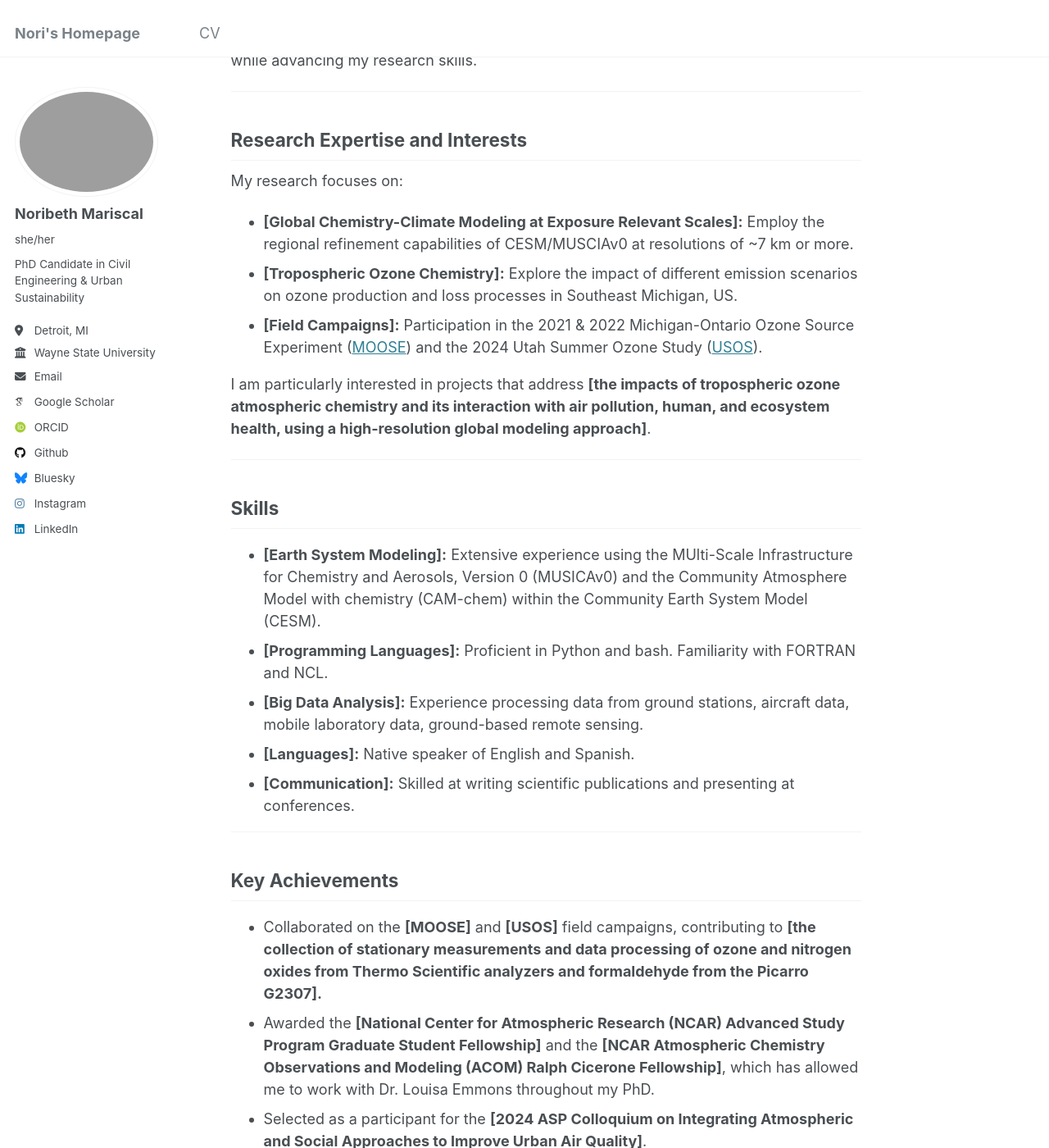
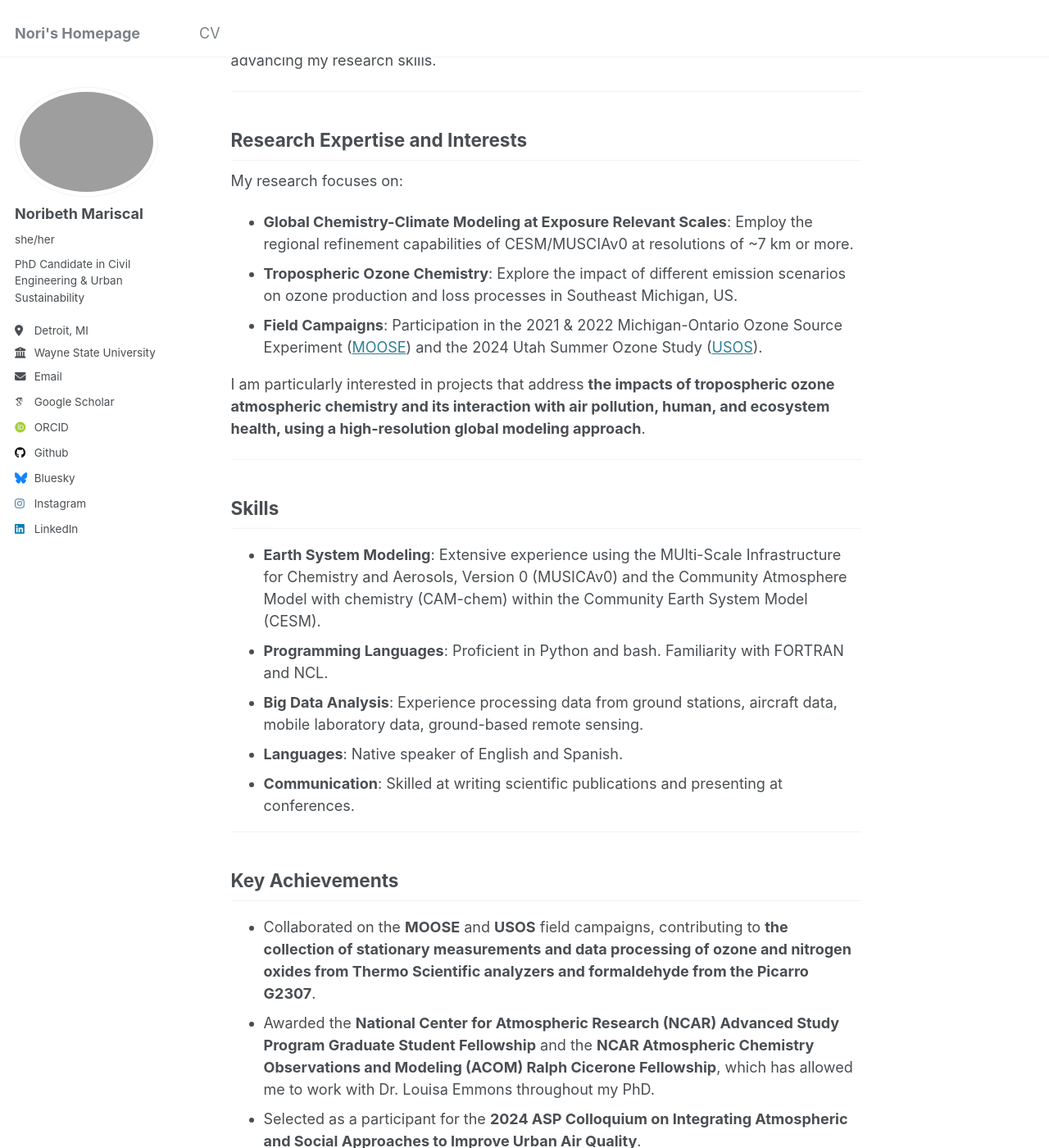
Before and after one commit to noribeth-m/noribeth-m.github.io, a Jekyll site: the page built from _pages/about.md, in a window 1280 px wide and 1400 px high, scrolled down 223 px. Shown: the whole window at 82% size. Built offline with Jekyll 4.4.1, drawn with Linux system fonts in a browser that asks for light colours; some web fonts are replaced; part of the change alters nothing that is shown; some of the changed text lies outside the part shown.

Commit message:
Update about.md

```diff
--- a/_pages/about.md
+++ b/_pages/about.md
@@ -7,34 +7,43 @@ redirect_from:
   - /about.html
 ---
 
-Hi, there! My name is **[Noribeth Mariscal]**, and I am an atmospheric scientist specializing in **[air pollution modeling].** I'm in my final year as a PhD candidate in the Department of Civil and Environmental Engineering at Wayne State University in Detroit, Michigan, working with Dr. Yaoxian Huang ([Huang Research Lab](https://www.huanglabwayne.com/)), and am actively seeking a postdoctoral research position where I can contribute my expertise to innovative projects while advancing my research skills.
+Hi, there! My name is **Noribeth Mariscal**, and I am an atmospheric scientist specializing in **air pollution modeling**. I'm in my final year as a PhD candidate in the Department of Civil and Environmental Engineering at Wayne State University in Detroit, Michigan, working with Dr. Yaoxian Huang ([Huang Research Lab](https://www.huanglabwayne.com/)), and am actively seeking a postdoctoral research position where I can contribute my expertise to innovative projects while advancing my research skills.
 
 ---
 
 ## Research Expertise and Interests
 
 My research focuses on:
-- **[Global Chemistry-Climate Modeling at Exposure Relevant Scales]:** Employ the regional refinement capabilities of CESM/MUSCIAv0 at resolutions of ~7 km or more.
-- **[Tropospheric Ozone Chemistry]:** Explore the impact of different emission scenarios on ozone production and loss processes in Southeast Michigan, US.
-- **[Field Campaigns]:** Participation in the 2021 & 2022 Michigan-Ontario Ozone Source Experiment ([MOOSE](https://www-air.larc.nasa.gov/missions/moose/)) and the 2024 Utah Summer Ozone Study ([USOS](https://csl.noaa.gov/groups/csl7/measurements/2024usos/)).
+- **Global Chemistry-Climate Modeling at Exposure Relevant Scales**: Employ the regional refinement capabilities of CESM/MUSCIAv0 at resolutions of ~7 km or more.
+- **Tropospheric Ozone Chemistry**: Explore the impact of different emission scenarios on ozone production and loss processes in Southeast Michigan, US.
+- **Field Campaigns**: Participation in the 2021 & 2022 Michigan-Ontario Ozone Source Experiment ([MOOSE](https://www-air.larc.nasa.gov/missions/moose/)) and the 2024 Utah Summer Ozone Study ([USOS](https://csl.noaa.gov/groups/csl7/measurements/2024usos/)).
 
-I am particularly interested in projects that address **[the impacts of tropospheric ozone atmospheric chemistry and its interaction with air pollution, human, and ecosystem health, using a high-resolution global modeling approach]**.
+I am particularly interested in projects that address **the impacts of tropospheric ozone atmospheric chemistry and its interaction with air pollution, human, and ecosystem health, using a high-resolution global modeling approach**.
 
 ---
 
 ## Skills
 
-- **[Earth System Modeling]:** Extensive experience using the MUlti-Scale Infrastructure for Chemistry and Aerosols, Version 0 (MUSICAv0) and the Community Atmosphere Model with chemistry (CAM-chem) within the Community Earth System Model (CESM).
-- **[Programming Languages]:** Proficient in Python and bash. Familiarity with FORTRAN and NCL.
-- **[Big Data Analysis]:** Experience processing data from ground stations, aircraft data, mobile laboratory data, ground-based remote sensing.
-- **[Languages]:** Native speaker of English and Spanish.
-- **[Communication]:** Skilled at writing scientific publications and presenting at conferences.
+- **Earth System Modeling**: Extensive experience using the MUlti-Scale Infrastructure for Chemistry and Aerosols, Version 0 (MUSICAv0) and the Community Atmosphere Model with chemistry (CAM-chem) within the Community Earth System Model (CESM).
+- **Programming Languages**: Proficient in Python and bash. Familiarity with FORTRAN and NCL.
+- **Big Data Analysis**: Experience processing data from ground stations, aircraft data, mobile laboratory data, ground-based remote sensing.
+- **Languages**: Native speaker of English and Spanish.
+- **Communication**: Skilled at writing scientific publications and presenting at conferences.
 
 ---
 
 ## Key Achievements
 
-- Collaborated on the **[MOOSE]** and **[USOS]** field campaigns, contributing to **[the collection of stationary measurements and data processing of ozone and nitrogen oxides from Thermo Scientific analyzers and formaldehyde from the Picarro G2307].**
-- Awarded the **[National Center for Atmospheric Research (NCAR) Advanced Study Program Graduate Student Fellowship]** and the **[NCAR Atmospheric Chemistry Observations and Modeling (ACOM) Ralph Cicerone Fellowship]**, which has allowed me to work with Dr. Louisa Emmons throughout my PhD.
-- Selected as a participant for the **[2024 ASP Colloquium on Integrating Atmospheric and Social Approaches to Improve Urban Air Quality]**.
-- Delivered presentations at the **[American Geophysical Union Annual Meetings],** **[the CESM Workshop],** and **[the International Association for Great Lakes Research]**.
+- Collaborated on the **MOOSE** and **USOS** field campaigns, contributing to **the collection of stationary measurements and data processing of ozone and nitrogen oxides from Thermo Scientific analyzers and formaldehyde from the Picarro G2307**.
+- Awarded the **National Center for Atmospheric Research (NCAR) Advanced Study Program Graduate Student Fellowship** and the **NCAR Atmospheric Chemistry Observations and Modeling (ACOM) Ralph Cicerone Fellowship**, which has allowed me to work with Dr. Louisa Emmons throughout my PhD.
+- Selected as a participant for the **2024 ASP Colloquium on Integrating Atmospheric and Social Approaches to Improve Urban Air Quality**.
+- Delivered presentations at the **American Geophysical Union Annual Meetings**, **the CESM Workshop**, and **the International Association for Great Lakes Research**.
+
+---
+
+## Contact
+
+I’d love to hear about potential opportunities! Please feel free to reach out at:
+- **Email:** nmariscal@wayne.edu
+
+You can also view my **[CV]** for more details on my background and accomplishments.
```
